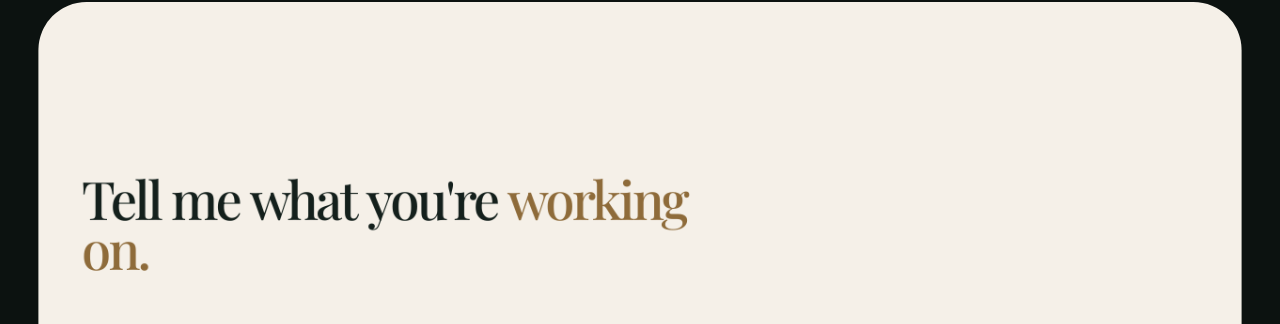
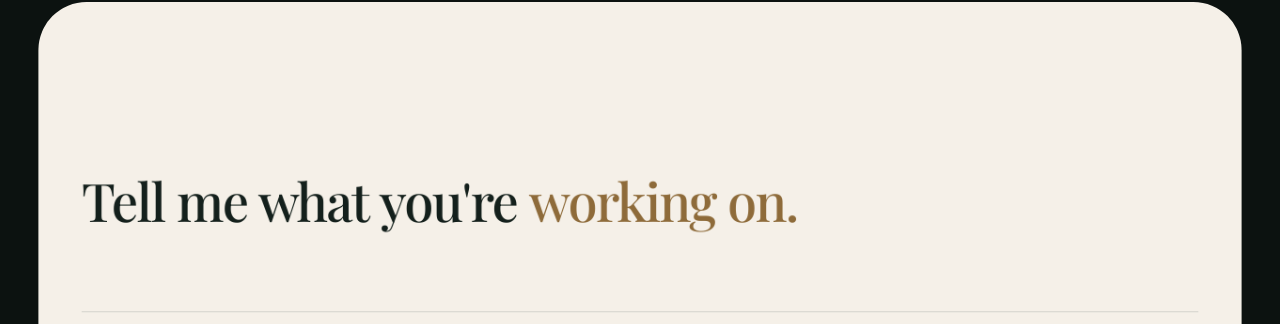
Before and after one commit to socialynx/rossettasornabala.github.io, a plain HTML site: page index.html in a window 1280 px wide. Shown: the part 7594-7918 px from the top of the page. Drawn offline with nearby package versions, Linux system fonts and the light colour scheme.

Commit message:
Contact heading: keep on one line at the new size
Co-Authored-By: Claude Opus 5.5 <noreply@anthropic.com>
Claude-Session: https://claude.ai/code/session_015nPNEkqFjjwG493mNXa1MB

```diff
--- a/index.html
+++ b/index.html
@@ -515,7 +515,7 @@ body::after{content:"";position:fixed;inset:-50%;z-index:90;pointer-events:none;
 
 /* contact */
 .contact{padding:clamp(100px,12vw,180px) 0 clamp(80px,9vw,140px);border-bottom-left-radius:clamp(28px,4vw,64px);border-bottom-right-radius:clamp(28px,4vw,64px)}
-.contact h2{margin:28px 0 0;font-size:clamp(36px,4.4vw,80px);line-height:.95;letter-spacing:-.05em;max-width:12em}
+.contact h2{margin:28px 0 0;font-size:clamp(36px,4.4vw,80px);line-height:1.02;letter-spacing:-.03em;max-width:none}
 .contact-grid{display:grid;grid-template-columns:minmax(0,1fr) minmax(0,1.25fr);gap:clamp(40px,6vw,120px);margin-top:clamp(56px,7vw,110px);padding-top:clamp(40px,4vw,56px);border-top:1px solid var(--line-l)}
 .contact .lede{margin:0 0 44px;font-size:clamp(18px,1.5vw,21px);font-weight:400;line-height:1.6;color:var(--t-dark-2);max-width:460px}
 .c-email{display:inline-flex;align-items:center;gap:18px;font-family:var(--serif);font-variation-settings:var(--fvs,normal);font-weight:var(--dw);font-size:clamp(24px,2.3vw,38px);line-height:1;letter-spacing:var(--dt);text-decoration:none;color:var(--t-dark);position:relative;padding-bottom:10px}
```
